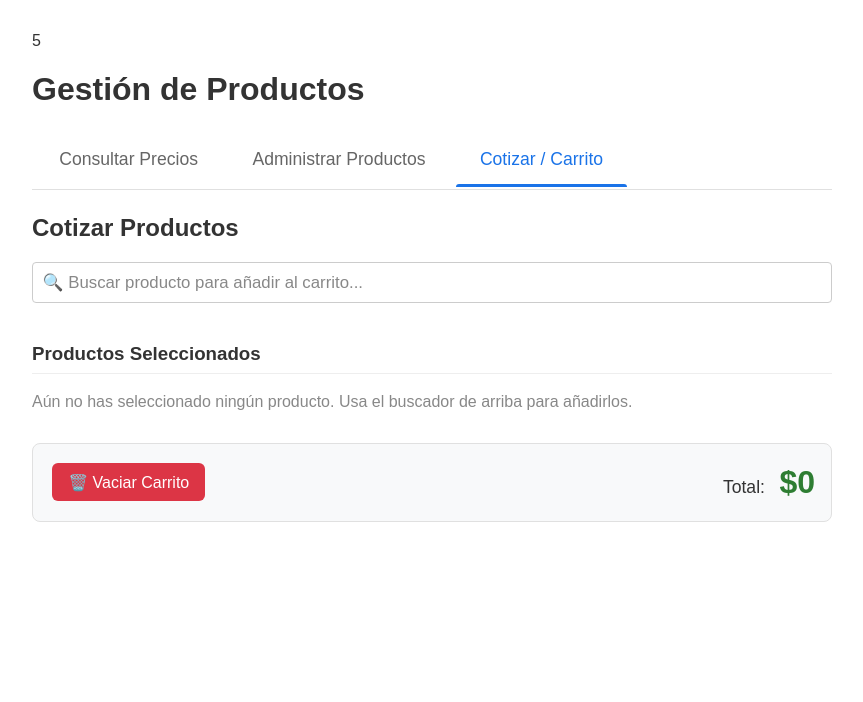
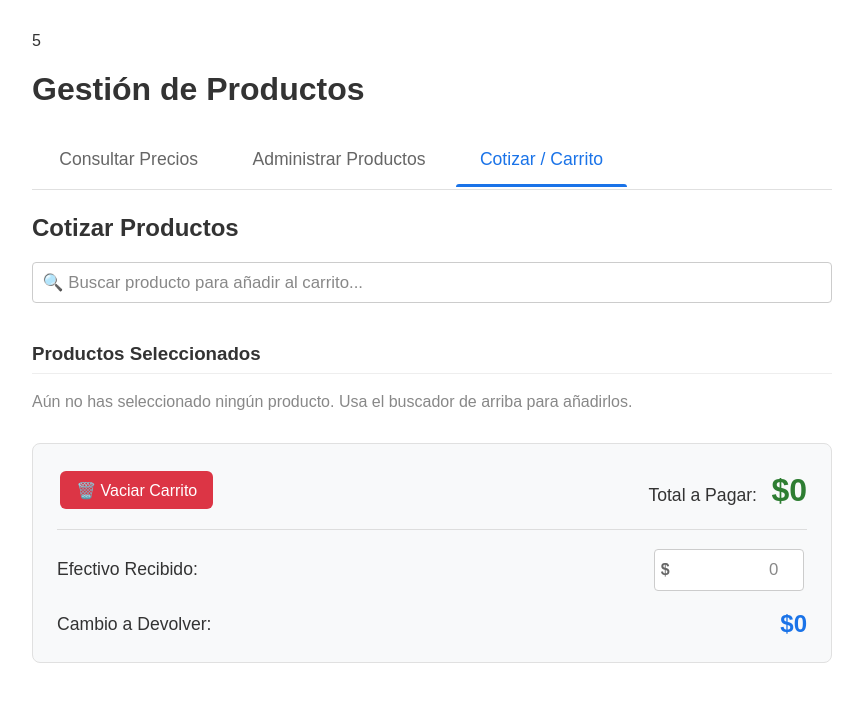
Before and after one commit to jetr6445/Inventario, a plain HTML site: page index.html in a window 1280 px wide. Both pictures are taken after a click on the button "Cotizar / Carrito". Shown: the whole page, without its empty margins (208-1071 px from the left). Drawn offline with nearby package versions, Linux system fonts and the light colour scheme; no server answers.

Commit message:
Update index.html

```diff
--- a/index.html
+++ b/index.html
@@ -210,8 +210,8 @@
         <div id="listaAdmin"></div>
     </div>
 
-    <!-- Pestaña 3: Carrito / Cotizador (Oculta por defecto) -->
-      <div id="seccion-carrito" class="seccion">
+      <!-- Pestaña 3: Carrito / Cotizador (Oculta por defecto) -->
+    <div id="seccion-carrito" class="seccion">
         <h2>Cotizar Productos</h2>
 
         <!-- Buscador para el carrito -->
@@ -232,18 +232,33 @@
         <h3 style="border-bottom: 1px solid #eee; padding-bottom: 0.5rem;">Productos Seleccionados</h3>
         <div id="listaCarrito"></div>
 
-        <!-- CONTENEDOR DEL TOTAL Y BOTÓN DE VACIAR ACTUALIZADO -->
-        <div style="margin-top: 2rem; padding: 1rem; background-color: #f8f9fa; border-radius: 8px; border: 1px solid #e0e0e0; display: flex; justify-content: space-between; align-items: center;">
+        <!-- CONTENEDOR DEL TOTAL, EFECTIVO Y CAMBIO -->
+        <div style="margin-top: 2rem; padding: 1.5rem; background-color: #f8f9fa; border-radius: 8px; border: 1px solid #e0e0e0; display: flex; flex-direction: column; gap: 1rem;">
 
-            <!-- NUEVO BOTÓN PARA VACIAR -->
-            <button class="btn-accion btn-eliminar" onclick="vaciarCarrito()" style="padding: 0.6rem 1rem; font-size: 1rem;">
-                🗑️ Vaciar Carrito
-            </button>
+            <!-- Fila 1: Botón de vaciar y Total -->
+            <div style="display: flex; justify-content: space-between; align-items: center; border-bottom: 1px solid #ddd; padding-bottom: 1rem;">
+                <button class="btn-accion btn-eliminar" onclick="vaciarCarrito()" style="padding: 0.6rem 1rem; font-size: 1rem;">
+                    🗑️ Vaciar Carrito
+                </button>
+                <div style="text-align: right;">
+                    <span style="font-size: 1.1rem; color: #333; margin-right: 10px;">Total a Pagar:</span>
+                    <span id="totalCarrito" style="font-size: 2rem; font-weight: bold; color: #2e7d32;">$0</span>
+                </div>
+            </div>
 
-            <!-- TOTAL A PAGAR -->
-            <div style="text-align: right;">
-                <span style="font-size: 1.1rem; color: #333; margin-right: 10px;">Total:</span>
-                <span id="totalCarrito" style="font-size: 2rem; font-weight: bold; color: #2e7d32;">$0</span>
+            <!-- Fila 2: Efectivo Recibido -->
+            <div style="display: flex; justify-content: space-between; align-items: center;">
+                <label for="inputEfectivo" style="font-size: 1.1rem; font-weight: 500;">Efectivo Recibido:</label>
+                <div style="position: relative;">
+                    <span style="position: absolute; left: 10px; top: 50%; transform: translateY(-50%); color: #666; font-weight: bold;">$</span>
+                    <input type="number" id="inputEfectivo" placeholder="0" oninput="calcularCambio()" style="padding-left: 25px; width: 150px; text-align: right; font-size: 1.1rem;">
+                </div>
+            </div>
+
+            <!-- Fila 3: Cambio a Devolver -->
+            <div style="display: flex; justify-content: space-between; align-items: center;">
+                <label style="font-size: 1.1rem; font-weight: 500;">Cambio a Devolver:</label>
+                <span id="textoCambio" style="font-size: 1.5rem; font-weight: bold; color: #1a73e8;">$0</span>
             </div>
 
         </div>
```
